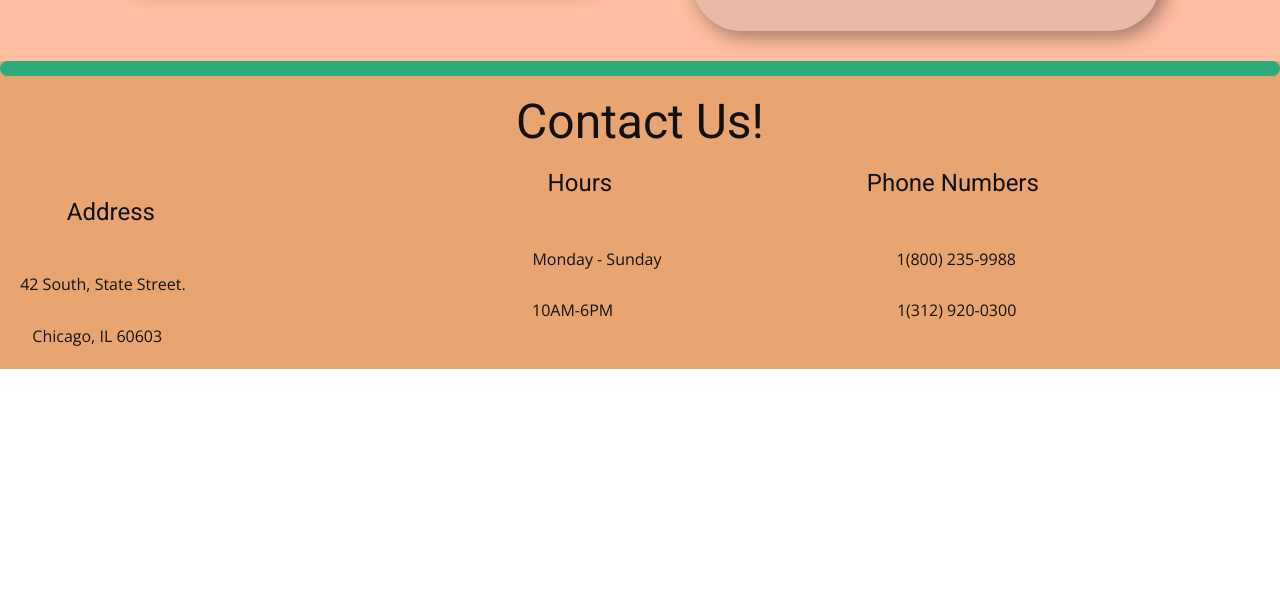
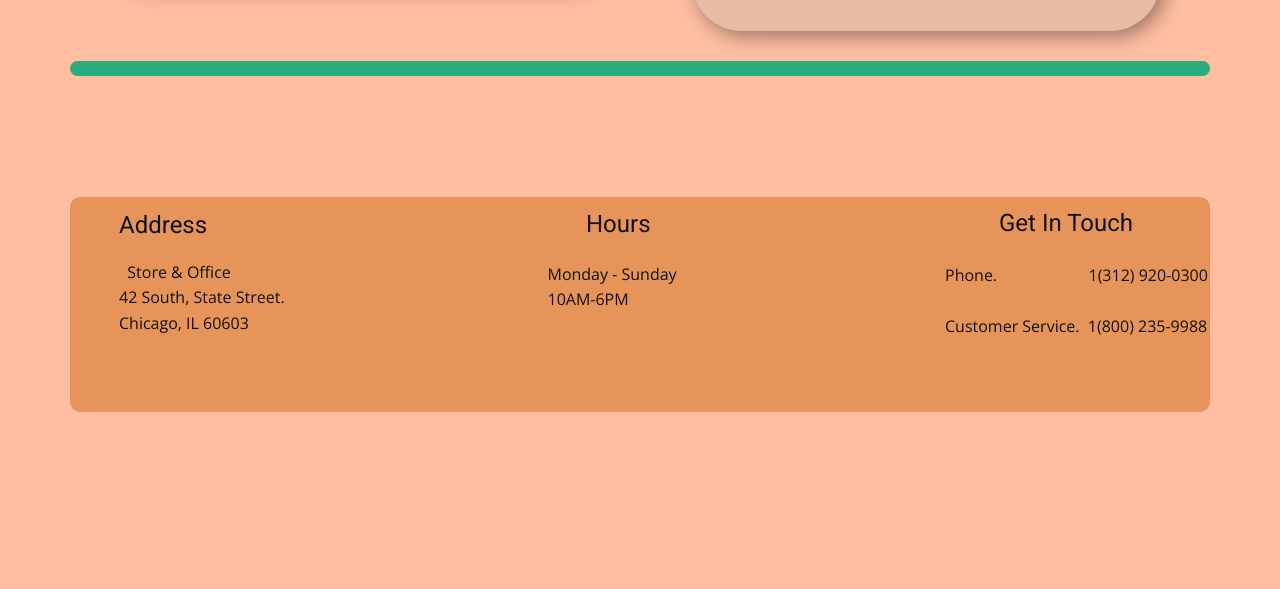
Before and after one commit to brandonborn15/Comp324_Project, a plain HTML site: page FrontEnd/HTML/Frames.html in a window 1280 px wide. Shown: the part 949-1538 px from the top of the page. Before the commit the page ends 1318 px from the top, so only its background shows below. Drawn offline with nearby package versions, Linux system fonts and the light colour scheme.

Commit message:
edited footer

```diff
--- a/FrontEnd/HTML/Frames.html
+++ b/FrontEnd/HTML/Frames.html
@@ -77,17 +77,23 @@
       </div>
     </section>
 
-    <!---------------------------------------Footer------------------------------------>
-    <footer class="u-align-left u-clearfix u-footer u-footer footer-color" id="sec-9b18">
+
+    <!------------------------------------Footer----------------------------------->
+    <footer class="u-align-left u-clearfix u-custom-color-1 u-footer u-footer" id="sec-9b18"><div class="u-clearfix u-sheet u-sheet-1">
       <!--------------this is the green bar code--------------->
-      <div class="u-palette-4-base u-radius-10 u-shape u-shape-round u-shape-1"></div>
-      <H1 class="Contact">Contact Us!</H1>
-      <h4>&ensp;&ensp;&ensp; &ensp; &ensp;&ensp; &ensp;&ensp; &ensp;&ensp; &ensp; &ensp;&ensp;&ensp; &ensp;&ensp; &ensp;&ensp; &ensp;&ensp; &ensp;&ensp; &ensp;&ensp; &ensp; &ensp;&ensp;&ensp; &ensp;&ensp; &ensp;&ensp; &ensp;&ensp; &ensp; &ensp;Hours &ensp; &ensp; &ensp; &ensp; &ensp;&ensp; &ensp; &ensp; &ensp; &ensp; &ensp; &ensp; &ensp; &ensp; Phone Numbers &ensp; &ensp; &ensp; &ensp; &ensp;&ensp; &ensp; &ensp; &ensp; &ensp; &ensp; &ensp; &ensp;&ensp; &ensp; &ensp; Address</h4>
-      <p>
-        &ensp;&ensp; &ensp;&ensp; &ensp;&ensp; &ensp;&ensp;&ensp; &ensp;&ensp; &ensp;&ensp; &ensp; &ensp;&ensp; &ensp;&ensp; &ensp;&ensp; &ensp;&ensp; &ensp;&ensp; &ensp; &ensp;&ensp;&ensp;&ensp;&ensp; &ensp;&ensp; &ensp;&ensp; &ensp;&ensp; &ensp;&ensp; &ensp; &ensp; &ensp; &ensp;&ensp; &ensp;&ensp;&ensp; &ensp; &ensp; &ensp; &ensp; &ensp; &ensp;Monday - Sunday &ensp; &ensp; &ensp; &ensp;  &ensp; &ensp; &ensp; &ensp; &ensp; &ensp; &ensp; &ensp; &ensp; &ensp; &ensp; &ensp; &ensp; &ensp; &ensp; 1(800) 235-9988 &ensp;  &ensp; &ensp; &ensp; &ensp;  &ensp; &ensp; &ensp; &ensp; &ensp; &ensp; &ensp; &ensp; &ensp; &ensp; &ensp; &ensp;&ensp; &ensp; &ensp; &ensp; &ensp; &ensp; &ensp;42 South, State Street.
+        <div class="u-expanded-width u-palette-4-base u-radius-10 u-shape u-shape-round u-shape-1"></div>
 
-          <br>&ensp; &ensp;&ensp; &ensp;&ensp; &ensp;&ensp;&ensp; &ensp;&ensp; &ensp;&ensp; &ensp;&ensp; &ensp;&ensp; &ensp;&ensp; &ensp;&ensp; &ensp;&ensp; &ensp; &ensp;&ensp; &ensp;&ensp;&ensp; &ensp;&ensp; &ensp;&ensp; &ensp;&ensp; &ensp;&ensp; &ensp; &ensp;&ensp;&ensp;&ensp;&ensp; &ensp; &ensp; &ensp; &ensp;&ensp; &ensp;&ensp; &ensp;&ensp;&ensp; &ensp;10AM-6PM  &ensp; &ensp; &ensp; &ensp; &ensp; &ensp; &ensp; &ensp; &ensp; &ensp; &ensp; &ensp; &ensp; &ensp; &ensp; &ensp; &ensp; &ensp; &ensp; &ensp; &ensp; &ensp; &ensp; 1(312) 920-0300&ensp; &ensp;  &ensp; &ensp; &ensp; &ensp; &ensp; &ensp; &ensp; &ensp; &ensp; &ensp; &ensp; &ensp; &ensp; &ensp; &ensp; &ensp;&ensp; &ensp; &ensp; &ensp; &ensp; &ensp; &ensp;Chicago, IL 60603
-      </p>
-  </footer>
+        <div class="u-custom-color-2 u-expanded-width u-opacity u-opacity-85 u-radius-10 u-shape u-shape-round u-shape-2"></div>
+        <h4 class="u-text u-text-4">Get In Touch</h4>
+        <h4 class="u-text u-text-5">Hours</h4>
+        <h4 class="u-text u-text-6">Address</h4>
+        <p class="u-text u-text-7">&nbsp; Store &amp; Office<br> 42 South, State Street.&nbsp;<br> Chicago, IL 60603
+        </p>
+        <p class="u-text u-text-8">Monday - Sunday<br> 10AM-6PM
+        </p>
+        <p class="u-text u-text-9">Phone.&nbsp; &nbsp; &nbsp; &nbsp; &nbsp; &nbsp; &nbsp; &nbsp; &nbsp; &nbsp; &nbsp; 1(312) 920-0300<br>
+          <br>Customer Service.&nbsp; 1(800) 235-9988
+        </p>
+      </div></footer>
   </body>
 </html>
```
